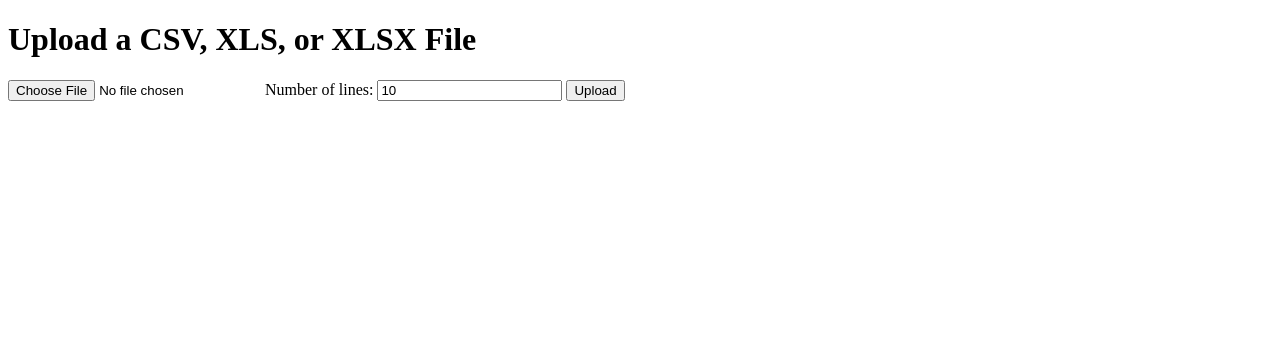
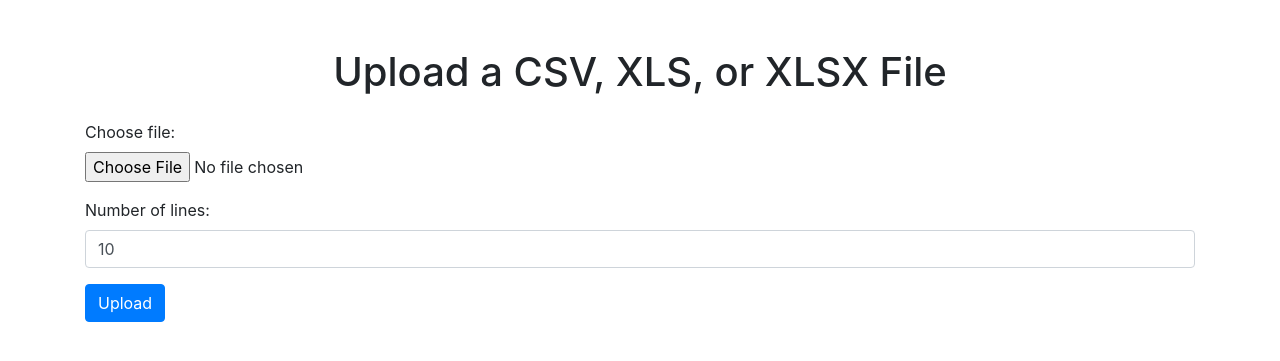
Before and after one commit to tlskope/services_warranty_invoice_checker, a Flask app: page / in a window 1280 px wide. Shown: the top 361 px of the page. Run offline with Flask 3, Linux system fonts and the light colour scheme; some libraries are stand-ins or nearby versions.

Commit message:
latest stuff

```diff
--- a/templates/index.html
+++ b/templates/index.html
@@ -2,22 +2,40 @@
 <html lang="en">
 <head>
     <meta charset="UTF-8">
+    <meta name="viewport" content="width=device-width, initial-scale=1, shrink-to-fit=no">
     <title>Upload File</title>
+    <!-- Bootstrap CSS -->
+    <link href="https://stackpath.bootstrapcdn.com/bootstrap/4.5.2/css/bootstrap.min.css" rel="stylesheet">
 </head>
 <body>
-    <h1>Upload a CSV, XLS, or XLSX File</h1>
-    <form action="/upload" method="post" enctype="multipart/form-data">
-        <input type="file" name="file" accept=".csv,.xls,.xlsx" required>
-        <label for="num_lines">Number of lines:</label>
-        <input type="number" id="num_lines" name="num_lines" value="10" min="1" required>
-        <button type="submit">Upload</button>
-    </form>
-    {% if table %}
-        <h2>Report</h2>
-        <div>{{ table|safe }}</div>
-        <form action="/download" method="post">
-            <button type="submit">Download Report</button>
+    <div class="container mt-5">
+        <h1 class="text-center">Upload a CSV, XLS, or XLSX File</h1>
+        <form action="/upload" method="post" enctype="multipart/form-data" class="mt-4">
+            <div class="form-group">
+                <label for="file">Choose file:</label>
+                <input type="file" class="form-control-file" id="file" name="file" accept=".csv,.xls,.xlsx" required>
+            </div>
+            <div class="form-group">
+                <label for="num_lines">Number of lines:</label>
+                <input type="number" class="form-control" id="num_lines" name="num_lines" value="10" min="1" required>
+            </div>
+            <button type="submit" class="btn btn-primary">Upload</button>
         </form>
-    {% endif %}
+        {% if table %}
+            <h2 class="mt-5">Report</h2>
+            <div class="table-responsive">
+                <table class="table table-bordered table-striped mt-3">
+                    {{ table|safe }}
+                </table>
+            </div>
+            <form action="/download" method="post" class="mt-4">
+                <button type="submit" class="btn btn-success">Download Report</button>
+            </form>
+        {% endif %}
+    </div>
+    <!-- Bootstrap JS, Popper.js, and jQuery -->
+    <script src="https://code.jquery.com/jquery-3.5.1.slim.min.js"></script>
+    <script src="https://cdn.jsdelivr.net/npm/@popperjs/core@2.9.2/dist/umd/popper.min.js"></script>
+    <script src="https://stackpath.bootstrapcdn.com/bootstrap/4.5.2/js/bootstrap.min.js"></script>
 </body>
 </html>
```
Also changed, not shown: 2 other files.
